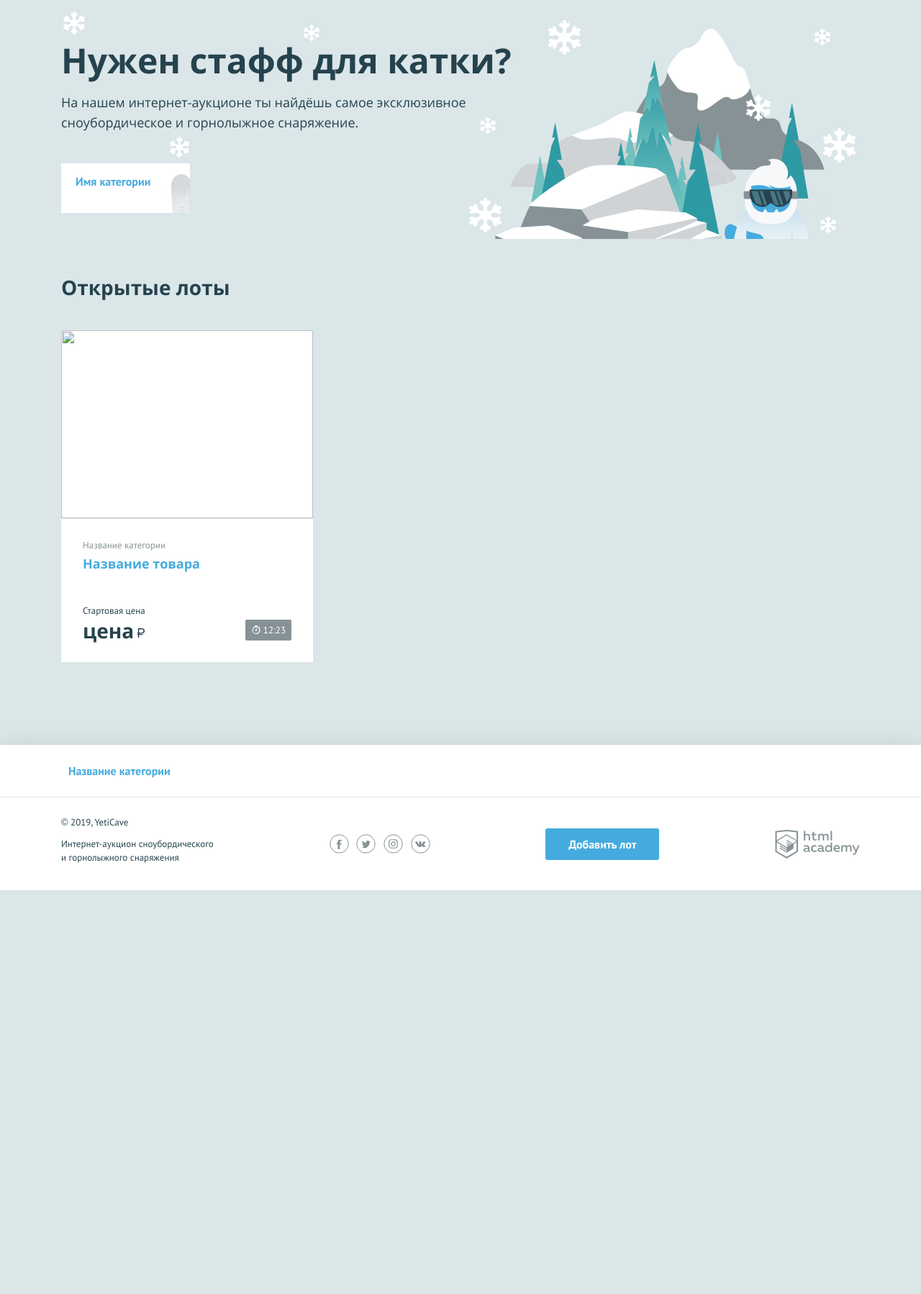
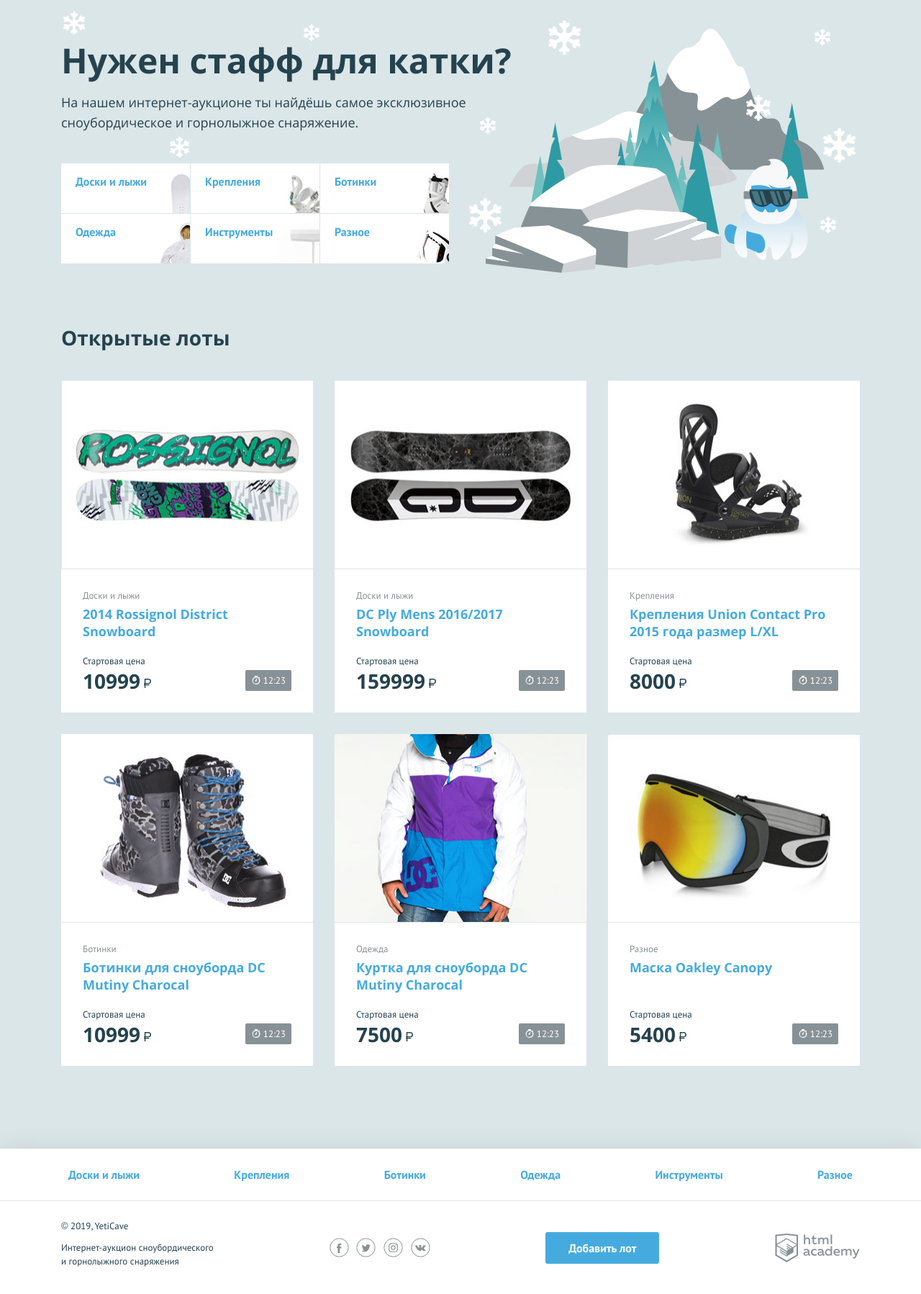
Before and after one commit to FOXTERRU/yeti, a PHP site: page / in a window 1280 px wide. Shown: the part 108-1906 px from the top of the page at 72% size. Before the commit the page ends 1345 px from the top, so only its background shows below. Run offline with PHP 8.4, Linux system fonts and the light colour scheme.

Commit message:
Задание №2

```diff
--- a/index.php
+++ b/index.php
@@ -1,7 +1,25 @@
 <?php
 $is_auth = rand(0, 1);
 
-$user_name = 'Дмитрий'; // укажите здесь ваше имя
+$user_name = 'Дмитрий';
+
+$arraycategory = [
+                    ["Category"=>"Доски и лыжи","Image"=>"boards"],
+                    ["Category"=>"Крепления","Image"=>"attachment"],
+                    ["Category"=>"Ботинки","Image"=>"boots"],
+                    ["Category"=>"Одежда","Image"=>"clothing"],
+                    ["Category"=>"Инструменты","Image"=>"tools"],
+                    ["Category"=>"Разное","Image"=>"other"],
+                  ];
+
+$arraygoods = [
+                ["Title"=>"2014 Rossignol District Snowboard","Category"=>$arraycategory[0]["Category"],"Price"=>"10999","Image URL"=>"img/lot-1.jpg"],
+                ["Title"=>"DC Ply Mens 2016/2017 Snowboard","Category"=>$arraycategory[0]["Category"],"Price"=>"159999","Image URL"=>"img/lot-2.jpg"],
+                ["Title"=>"Крепления Union Contact Pro 2015 года размер L/XL","Category"=>$arraycategory[1]["Category"],"Price"=>"8000","Image URL"=>"img/lot-3.jpg"],
+                ["Title"=>"Ботинки для сноуборда DC Mutiny Charocal","Category"=>$arraycategory[2]["Category"],"Price"=>"10999","Image URL"=>"img/lot-4.jpg"],
+                ["Title"=>"Куртка для сноуборда DC Mutiny Charocal","Category"=>$arraycategory[3]["Category"],"Price"=>"7500","Image URL"=>"img/lot-5.jpg"],
+                ["Title"=>"Маска Oakley Canopy","Category"=>$arraycategory[5]["Category"],"Price"=>"5400","Image URL"=>"img/lot-6.jpg"],
+              ];
 ?>
 <!DOCTYPE html>
 <html lang="ru">
@@ -27,33 +45,33 @@
         <a class="main-header__add-lot button" href="pages/add-lot.html">Добавить лот</a>
 
         <nav class="user-menu">
-
         <?php
             if($is_auth == 1)
             {
-              echo"<div class='user-menu__image'>
-                        <img src='img/user.jpg' width='40' height='40' alt='Пользователь'>
+                ?>
+                    <div class="user-menu__image">
+                        <img src="img/user.jpg" width="40" height="40" alt="Пользователь">
                     </div>
 
-                    <div class='user-menu__logged'>
-                        <p>$user_name</p>
-                    </div>";
+                    <div class="user-menu__logged">
+                        <p><?=$user_name?></p>
+                    </div>
+            <?php
             }
             else
             {
-                echo"
-                <ul class='user-menu__list'>
-                    <li class='user-menu__item'>
-                        <a href='#'>Регистрация</a>
+            ?>
+                <ul class="user-menu__list">
+                    <li class="user-menu__item">
+                        <a href="#">Регистрация</a>
                     </li>
-                    <li class='user-menu__item'>
-                        <a href='#'>Вход</a>
+                    <li class="user-menu__item">
+                        <a href="#">Вход</a>
                     </li>
                 </ul>
-                ";
+            <?php
             }
         ?>
-
         </nav>
     </div>
 </header>
@@ -63,10 +81,16 @@
         <h2 class="promo__title">Нужен стафф для катки?</h2>
         <p class="promo__text">На нашем интернет-аукционе ты найдёшь самое эксклюзивное сноубордическое и горнолыжное снаряжение.</p>
         <ul class="promo__list">
-            <!--заполните этот список из массива категорий-->
-            <li class="promo__item promo__item--boards">
-                <a class="promo__link" href="pages/all-lots.html">Имя категории</a>
-            </li>
+            <?php
+            foreach ($arraycategory as $category)
+            {
+            ?>
+                <li class="promo__item promo__item--<?=$category["Image"]?>">
+                    <a class="promo__link" href="pages/all-lots.html"><?=$category["Category"]?></a>
+                </li>
+            <?php
+            }
+            ?>
         </ul>
     </section>
     <section class="lots">
@@ -74,18 +98,21 @@
             <h2>Открытые лоты</h2>
         </div>
         <ul class="lots__list">
-            <!--заполните этот список из массива с товарами-->
+            <?php
+            foreach ($arraygoods as $goods)
+            {
+            ?>
             <li class="lots__item lot">
                 <div class="lot__image">
-                    <img src="" width="350" height="260" alt="">
+                    <img src="<?=$goods["Image URL"]?>" width="350" height="260" alt="">
                 </div>
                 <div class="lot__info">
-                    <span class="lot__category">Название категории</span>
-                    <h3 class="lot__title"><a class="text-link" href="pages/lot.html">Название товара</a></h3>
+                    <span class="lot__category"><?=$goods["Category"]?></span>
+                    <h3 class="lot__title"><a class="text-link" href="pages/lot.html"><?=$goods["Title"]?></a></h3>
                     <div class="lot__state">
                         <div class="lot__rate">
                             <span class="lot__amount">Стартовая цена</span>
-                            <span class="lot__cost">цена<b class="rub">р</b></span>
+                            <span class="lot__cost"><?=$goods["Price"]?><b class="rub">р</b></span>
                         </div>
                         <div class="lot__timer timer">
                             12:23
@@ -93,6 +120,9 @@
                     </div>
                 </div>
             </li>
+                <?php
+            }
+            ?>
         </ul>
     </section>
 </main>
@@ -101,10 +131,16 @@
 <footer class="main-footer">
     <nav class="nav">
         <ul class="nav__list container">
-            <!--заполните этот список из массива категорий-->
-            <li class="nav__item">
-                <a href="pages/all-lots.html">Название категории</a>
-            </li>
+            <?php
+            foreach ($arraycategory as $category)
+            {
+                ?>
+                    <li class="nav__item">
+                        <a href="pages/all-lots.html"><?=$category["Category"]?></a>
+                    </li>
+                <?php
+            }
+            ?>
         </ul>
     </nav>
     <div class="main-footer__bottom container">
```
